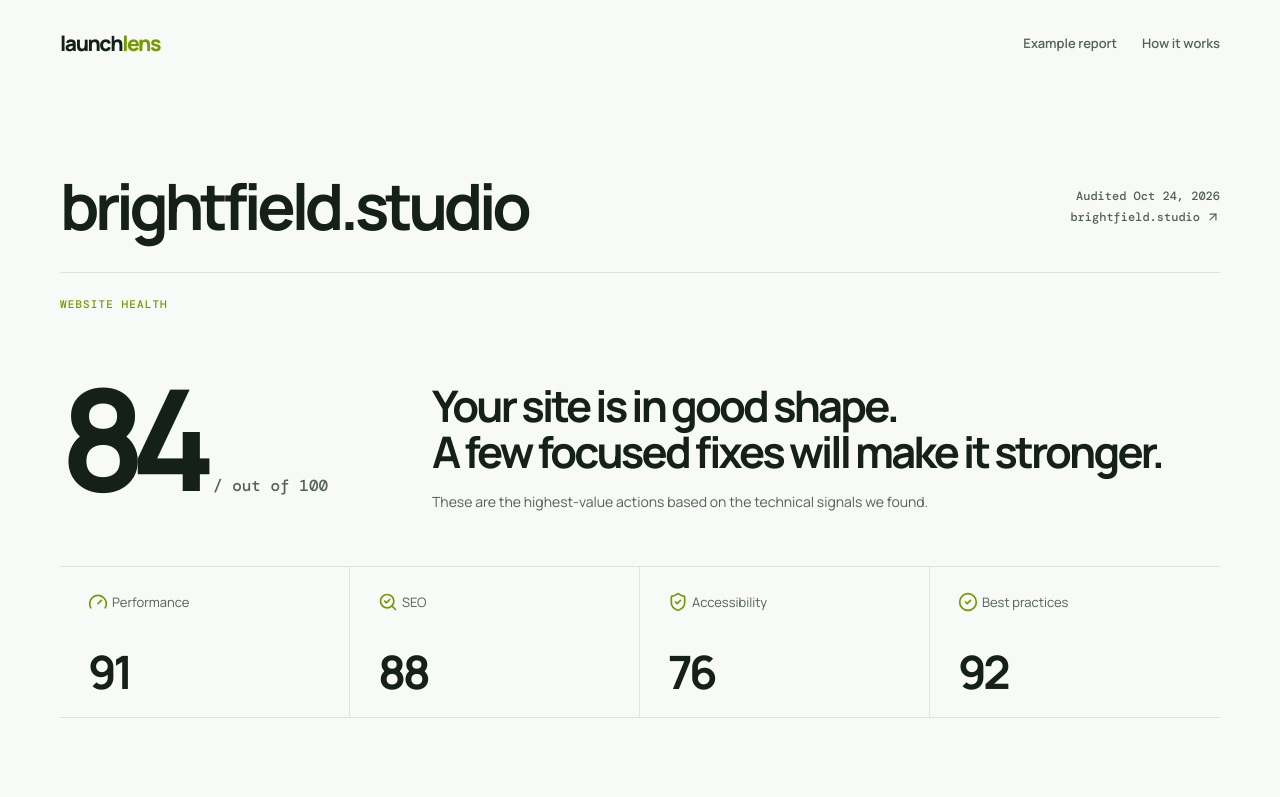
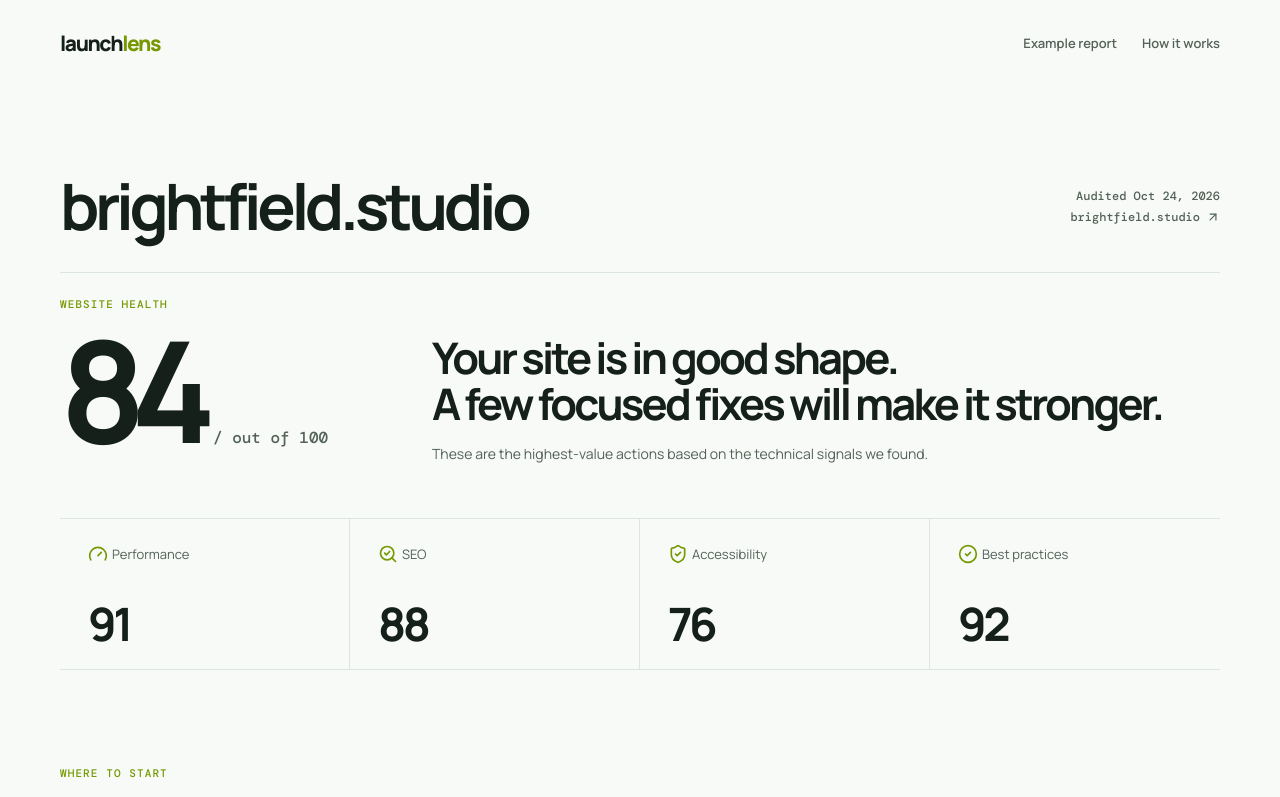
Before and after one commit to script-amv/launchlens, a Next.js app: page /example in a window 1280 px wide. Shown: the top 797 px of the page. Built offline with nearby package versions, Linux system fonts and the light colour scheme.

Commit message:
fix: tighten report overview and icon alignment

```diff
--- a/src/app/layout.tsx
+++ b/src/app/layout.tsx
@@ -1,6 +1,7 @@
 import type { Metadata } from "next";
 import "./globals.css";
 import "./report.css";
+import "./tweaks.css";
 
 export const metadata: Metadata = {
   title: "LaunchLens — Website health, made clear",
--- /dev/null
+++ b/src/app/tweaks.css
@@ -0,0 +1 @@
+.overview-kicker{padding-bottom:0}.overview-body{padding-top:var(--s5)}.priority-action svg{transform:translateY(7px)}
```
